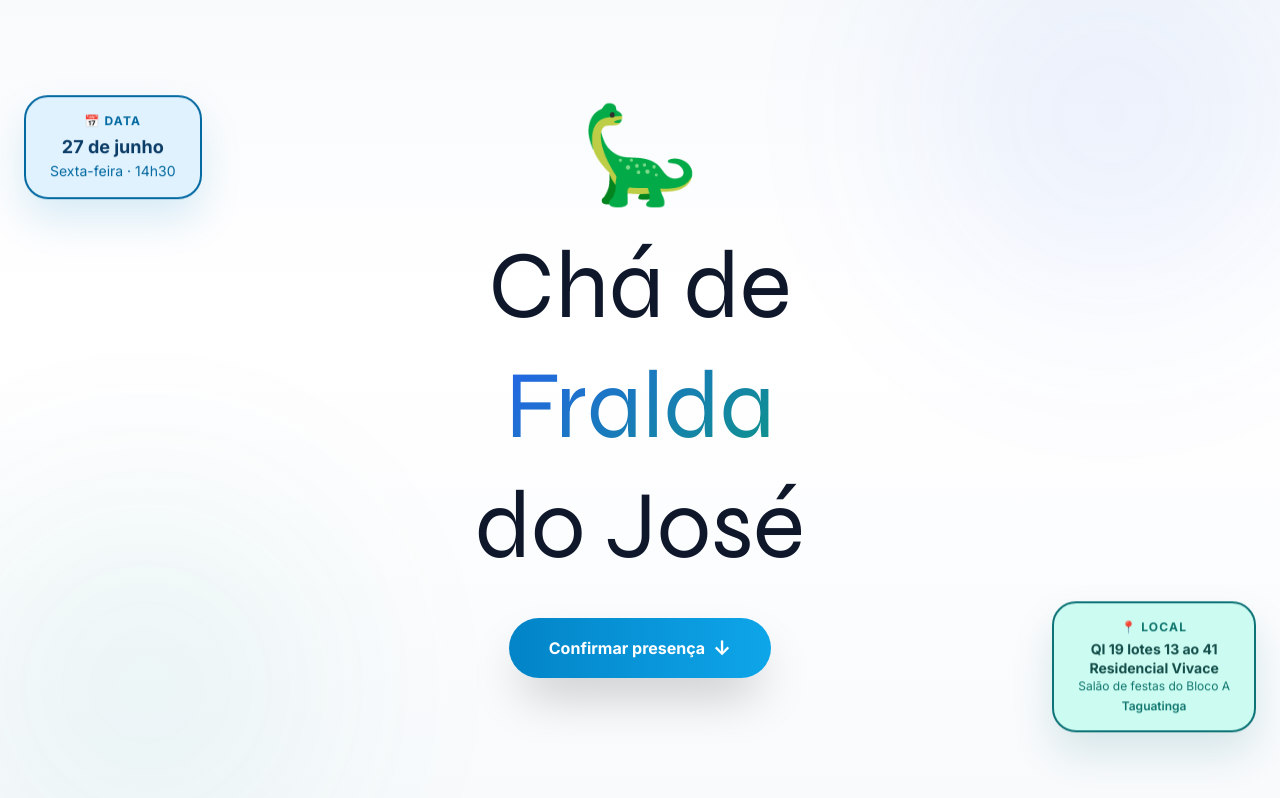
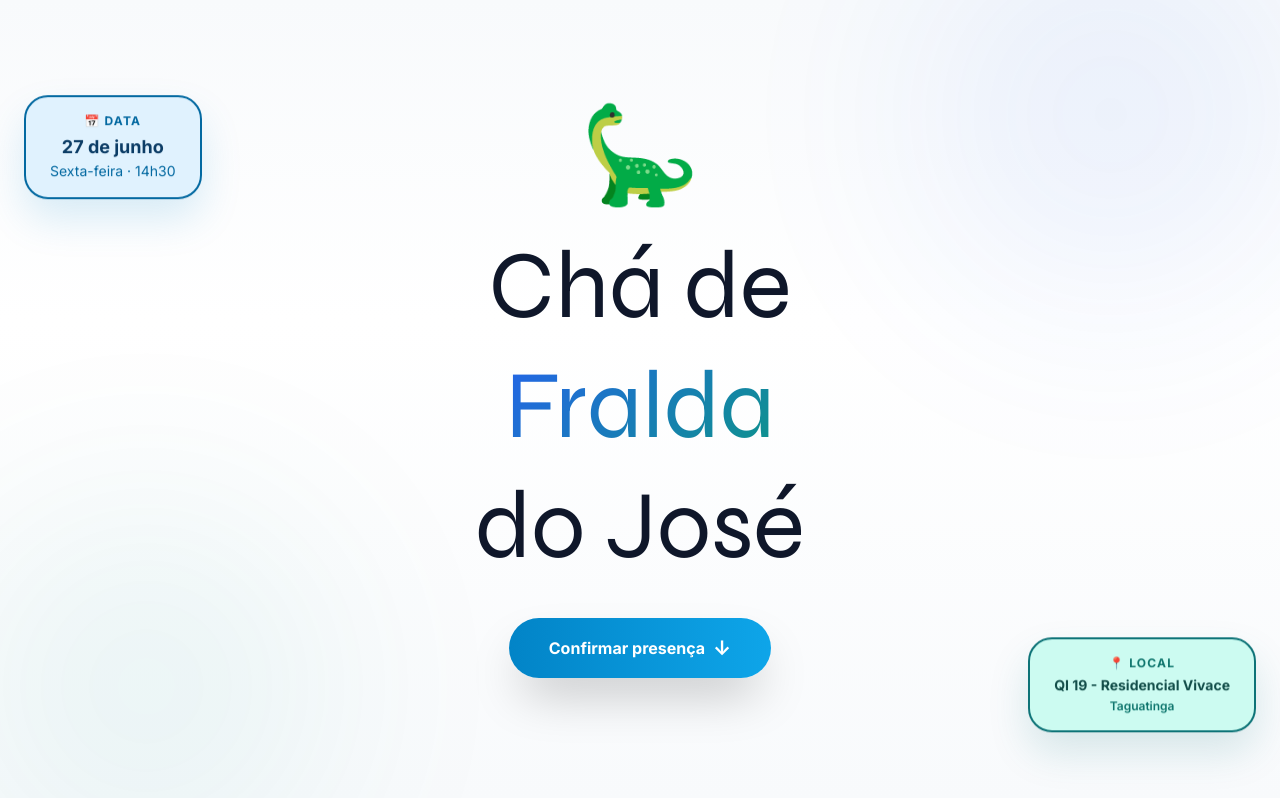
Before and after one commit to pholiveira-dev/cha-jose, a React (Vite) app: page / in a window 1280 px wide. Shown: the top 798 px of the page. Built offline with nearby package versions, Linux system fonts and the light colour scheme.

Commit message:
atualização visual

```diff
--- a/src/App.jsx
+++ b/src/App.jsx
@@ -257,13 +257,7 @@ export default function App() {
               📍 Local
             </p>
             <p className="text-sm font-bold text-teal-900 leading-snug">
-              QI 19 lotes 13 ao 41
-            </p>
-            <p className="text-sm font-bold text-teal-900 leading-snug">
-              Residencial Vivace
-            </p>
-            <p className="text-xs text-teal-700 leading-snug">
-              Salão de festas do Bloco A
+              QI 19 - Residencial Vivace
             </p>
             <p className="text-xs text-teal-700 font-semibold mt-1">
               Taguatinga
```
